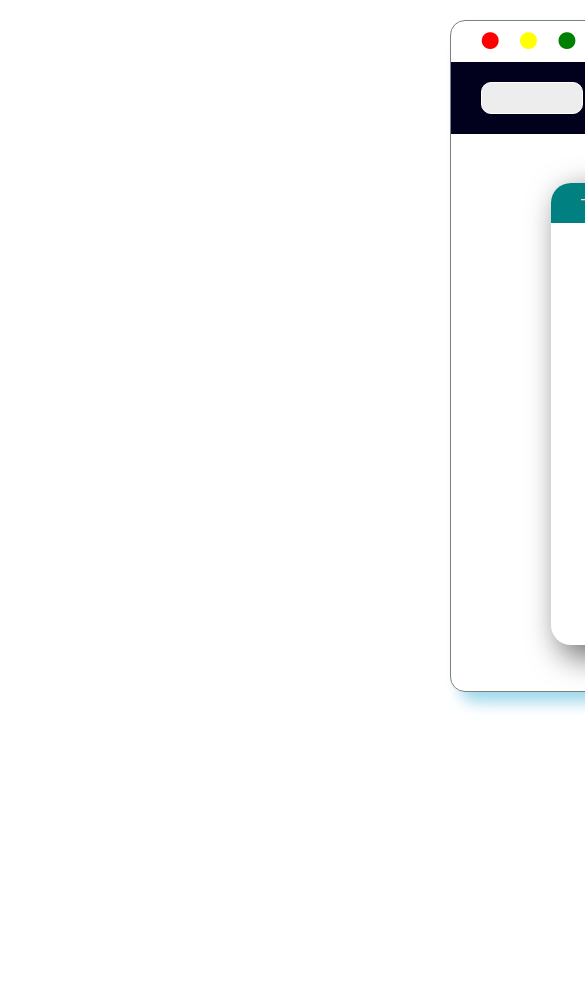
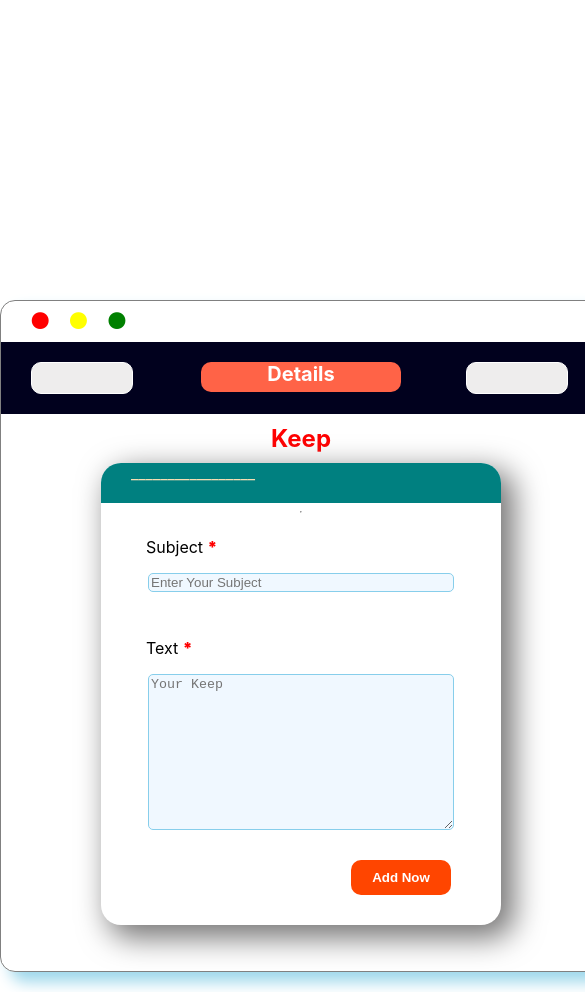
Before and after one commit to Md-TarikulIslam/keep, a React (Create React App) app: page / in a window 390 px wide. Shown: the top 992 px of the page, 585 px wide, since content can reach past the window. Before the commit the page ends 844 px from the top, so only its background shows below. Built offline with nearby package versions, Linux system fonts and the light colour scheme.

Commit message:
responsive

```diff
--- a/public/index.html
+++ b/public/index.html
@@ -24,7 +24,7 @@
       work correctly both with client-side routing and a non-root public URL.
       Learn how to configure a non-root public URL by running `npm run build`.
     -->
-    <title>React App</title>
+    <title>Keep App</title>
   </head>
   <body>
     <noscript>You need to enable JavaScript to run this app.</noscript>
--- a/src/components/Frame/Frame.css
+++ b/src/components/Frame/Frame.css
@@ -28,3 +28,10 @@
 .green{
     color: green;
 }
+
+@media only screen and (max-width:480px){
+    .full-form{
+        margin-left: 0px;
+        margin-top: 300px;
+    }
+}
```
